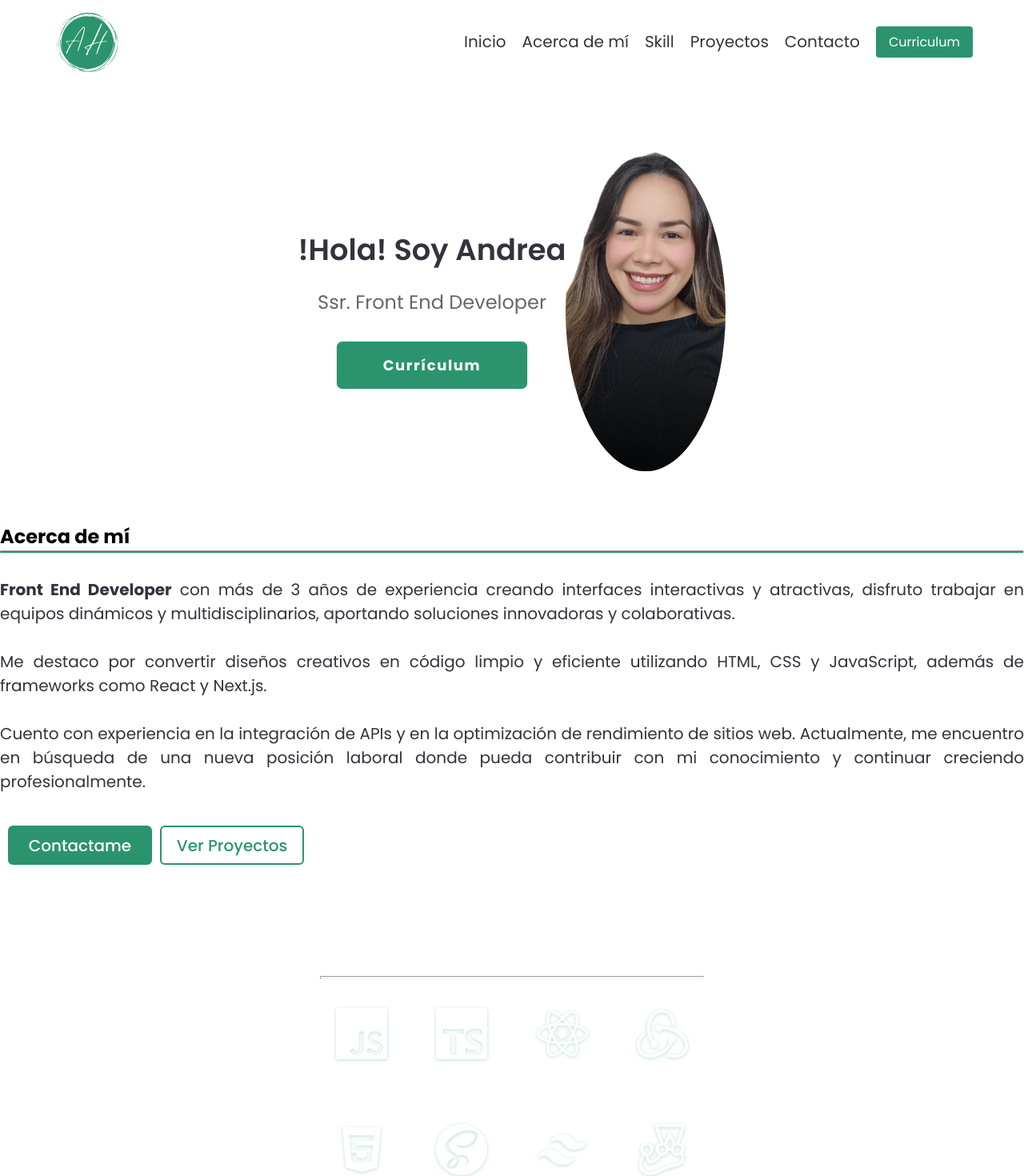
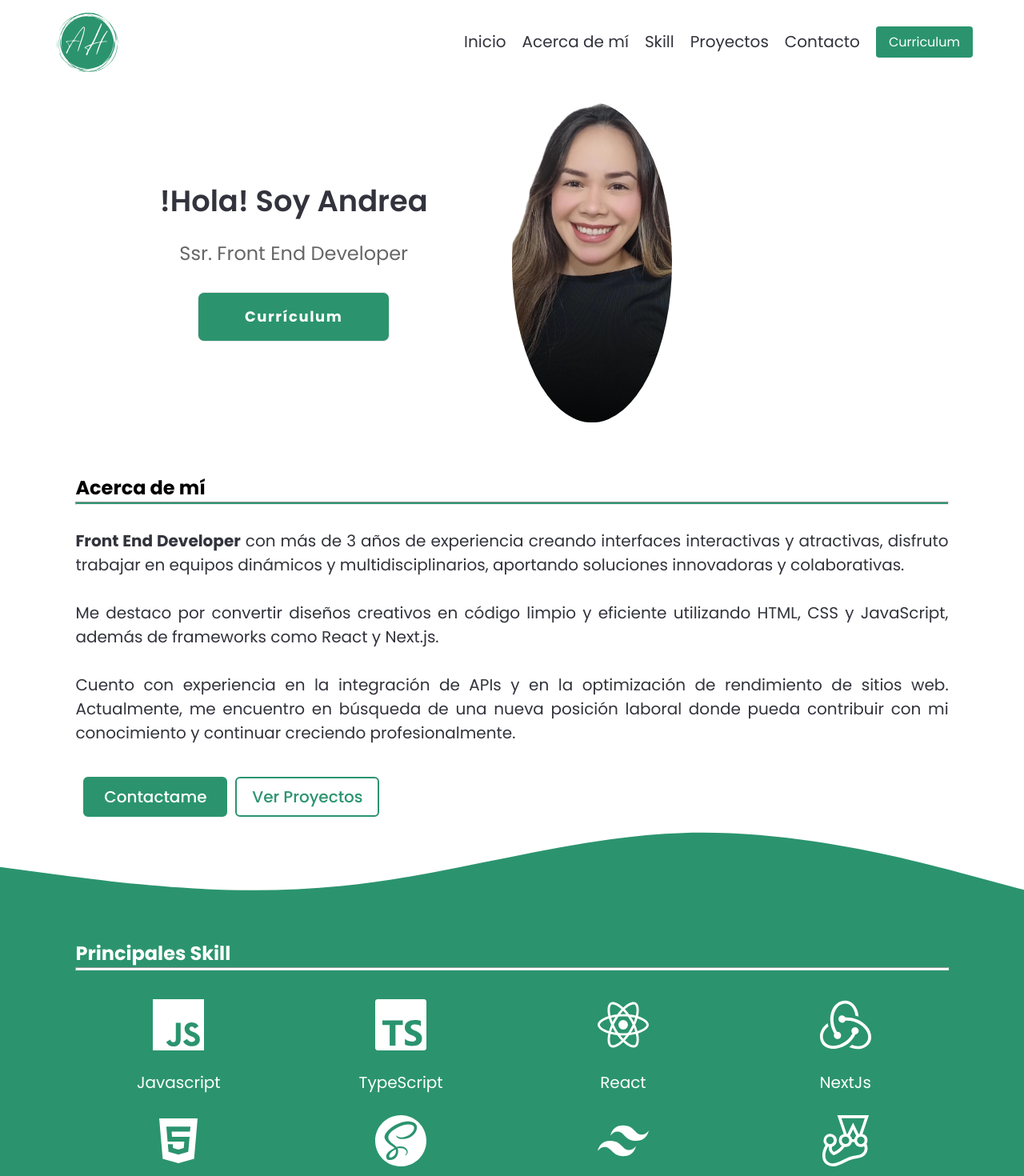
Before and after one commit to andreajhl/portFolio, a Next.js app: page / in a window 1280 px wide. Shown: the top 1470 px of the page at 80% size. Built offline with nearby package versions, Linux system fonts and the light colour scheme.

Commit message:
chore: :recycle: format code

```diff
--- a/src/app/page.jsx
+++ b/src/app/page.jsx
@@ -6,19 +6,21 @@ import Skill from '@components/skill';
 
 const Portfolio = () => (
   <main className='main'>
-    <section id='home'>
+    <section id='home' className='main-setion'>
       <Home />
     </section>
-    <section id='about'>
+    <section id='about' className='main-setion'>
       <About />
     </section>
-    <section id='skill'>
-      <Skill />
-    </section>
-    <section id='projects'>
+    <div className="wave-section">
+      <div className='main-setion'>
+        <Skill />
+      </div>
+    </div>
+    <section id='projects' className='main-setion'>
       <Projects />
     </section>
-    <section id='contact'>
+    <section id='contact' className='main-setion'>
       <Contact />
     </section>
   </main>
--- a/src/components/footer/index.jsx
+++ b/src/components/footer/index.jsx
@@ -2,7 +2,7 @@ import './styles.scss';
 
 const Footer = () => (
   <footer className='footer'>
-    <p>Derechos de autor © 2024 Andrea Hernadez</p>
+    <p>Derechos de autor © 2024 Andrea Hernandez</p>
   </footer>
 );
 
--- a/src/components/home/styles.scss
+++ b/src/components/home/styles.scss
@@ -6,25 +6,18 @@
   width: 100%;
   height: max-content;
   padding-top: 11.8rem;
-}
 
-.home-container,
-.home-text {
-  @include display-flex(center);
-  flex-direction: column;
-}
-
-.home-name {
+  &-name {
     @include text(2.3rem, 600, 2.8rem, $text-primary-color);
     margin-bottom: 1.8rem;
   }
 
-.home-position {
+  &-position {
     @include text(1.5rem, normal, 1.8rem, $text-secondary-color);
     margin-bottom: 2.1rem;
   }
 
-.home-curriculum {
+  &-curriculum {
     @include text(1.125rem, bold, 2.5rem, white);
     border: 1px solid $base-color;
     background: $highlight-color;
@@ -33,6 +26,13 @@
     text-align: center;
     padding: .6rem;
     width: 100%;
+  }
+}
+
+.home-container,
+.home-text {
+  @include display-flex(center);
+  flex-direction: column;
 }
 
 .home-img {
@@ -43,22 +43,22 @@
   margin-top: 6.2rem;
   border-radius: 50%;
   @include display-flex(center);
-}
 
-.home-img::after {
+  &::after {
     content: '';
     left: 0;
     bottom: 0;
     width: 100%;
     height: 50%;
     position: absolute;
+    pointer-events: none;
     background: linear-gradient(
       to top,
       rgba(0, 0, 0, 0.8),
       rgba(0, 0, 0, 0.4),
       rgba(0, 0, 0, 0)
     );
-  pointer-events: none;
+  }
 }
 
 .home-personal-img {
@@ -68,22 +68,26 @@
 }
 
 @include tablet {
-  .home-container {
+  .home {
+    padding-top: 8rem;
+
+    &-container {
       @include display-flex(flex-start);
     }
 
-  .home-curriculum {
+    &-curriculum {
       width: 15rem;
     }
 
-  .home-text {
+    &-text {
       min-width: 60%;
     }
 
-  .home-img {
+    &-img {
       margin-top: 0;
       height: 18.7rem;
       width: 12.5rem;
+    }
   }
 }
 
```
Lines whose indentation alone changed are shown as unchanged.
